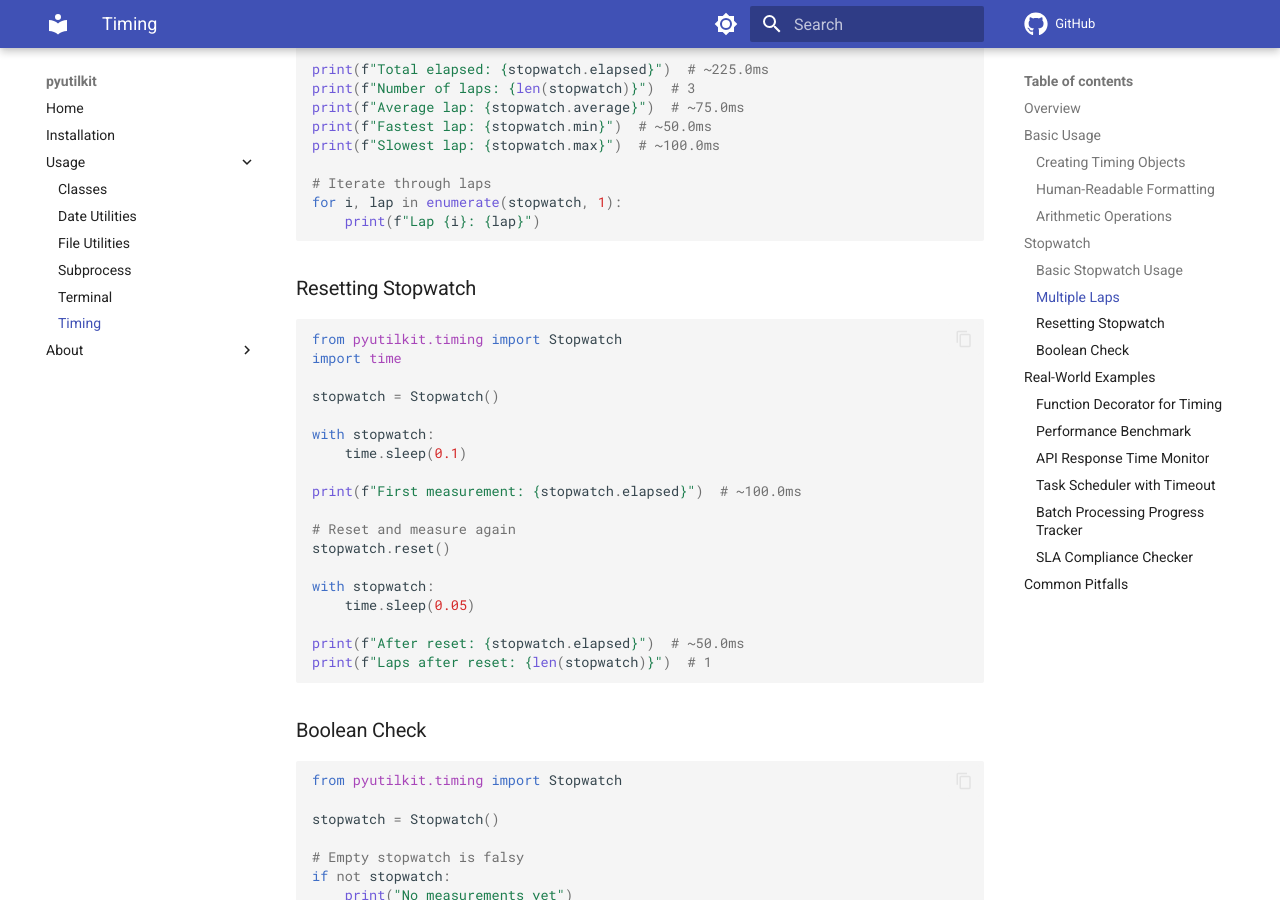
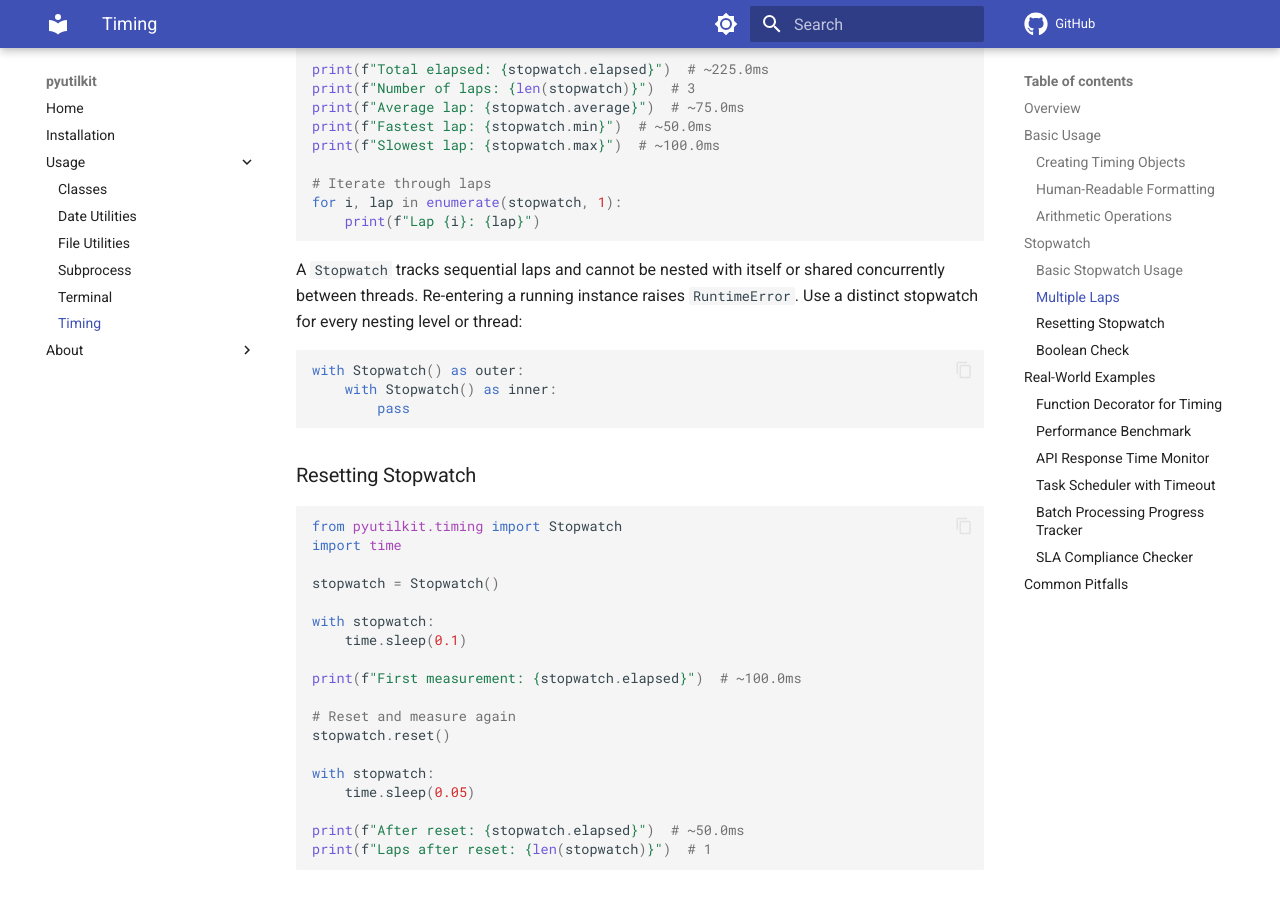
Before and after one commit to spapanik/pyutilkit, an MkDocs documentation site: the page built from docs/usage/timing.md, in a window 1280 px wide and 900 px high, scrolled down 3166 px. Built offline with MkDocs 1.6.1 and Material for MkDocs 9.7.7, drawn with Linux system fonts in a browser that asks for light colours; comment, search, counter and statistics services are not loaded.

Commit message:
🐛 Reject re-entering a running stopwatch
Guard stopwatch state explicitly so nested or concurrent reuse fails clearly while the active measurement remains consistent.

````diff
--- a/docs/usage/timing.md
+++ b/docs/usage/timing.md
@@ -151,6 +151,16 @@ print(f"Slowest lap: {stopwatch.max}")  # ~100.0ms
 # Iterate through laps
 for i, lap in enumerate(stopwatch, 1):
     print(f"Lap {i}: {lap}")
+```
+
+A `Stopwatch` tracks sequential laps and cannot be nested with itself or shared
+concurrently between threads. Re-entering a running instance raises
+`RuntimeError`. Use a distinct stopwatch for every nesting level or thread:
+
+```python
+with Stopwatch() as outer:
+    with Stopwatch() as inner:
+        pass
 ```
 
 ### Resetting Stopwatch
````
Also changed, not shown: docs/CHANGELOG.md (+2 -0 lines), 2 other files.
